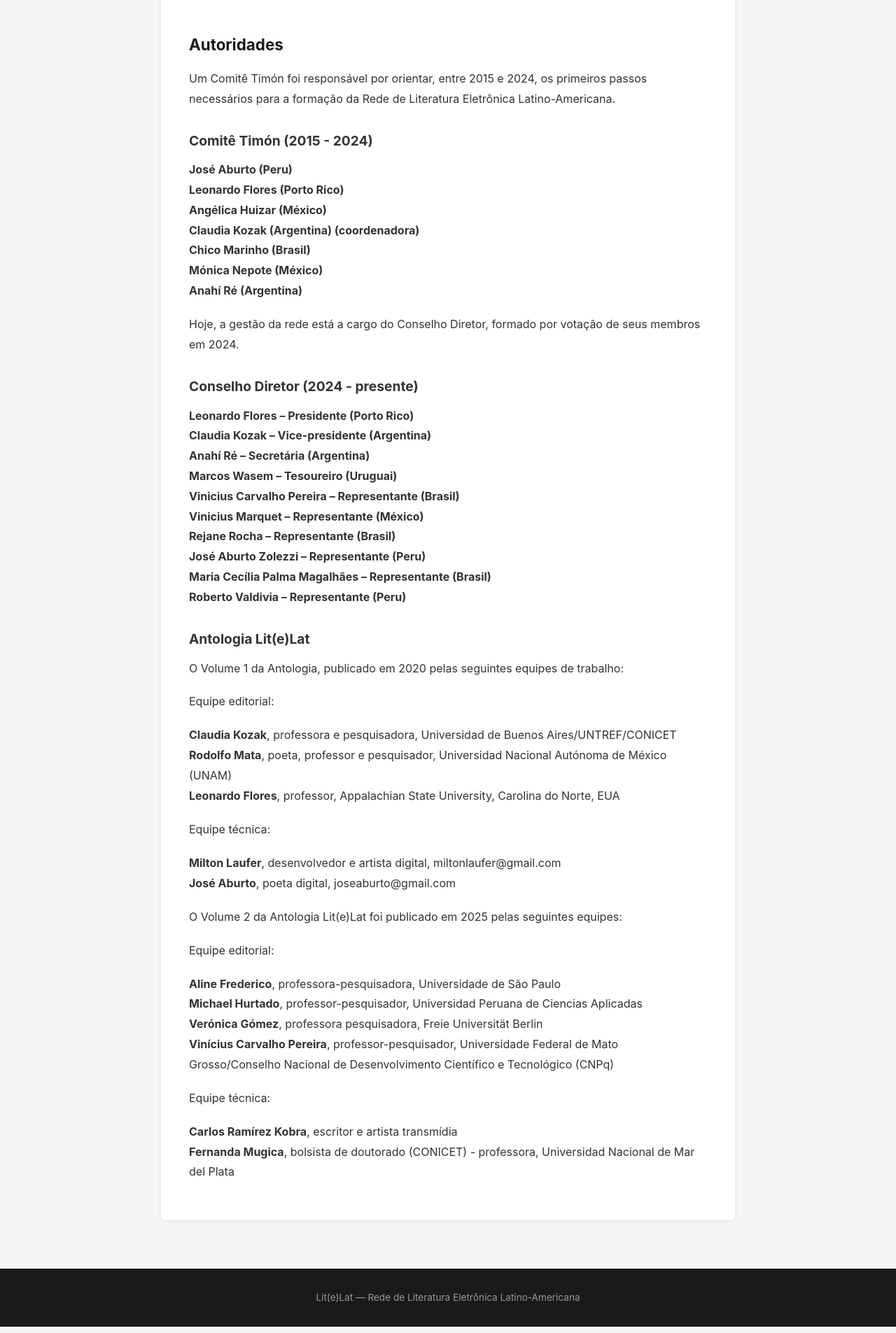
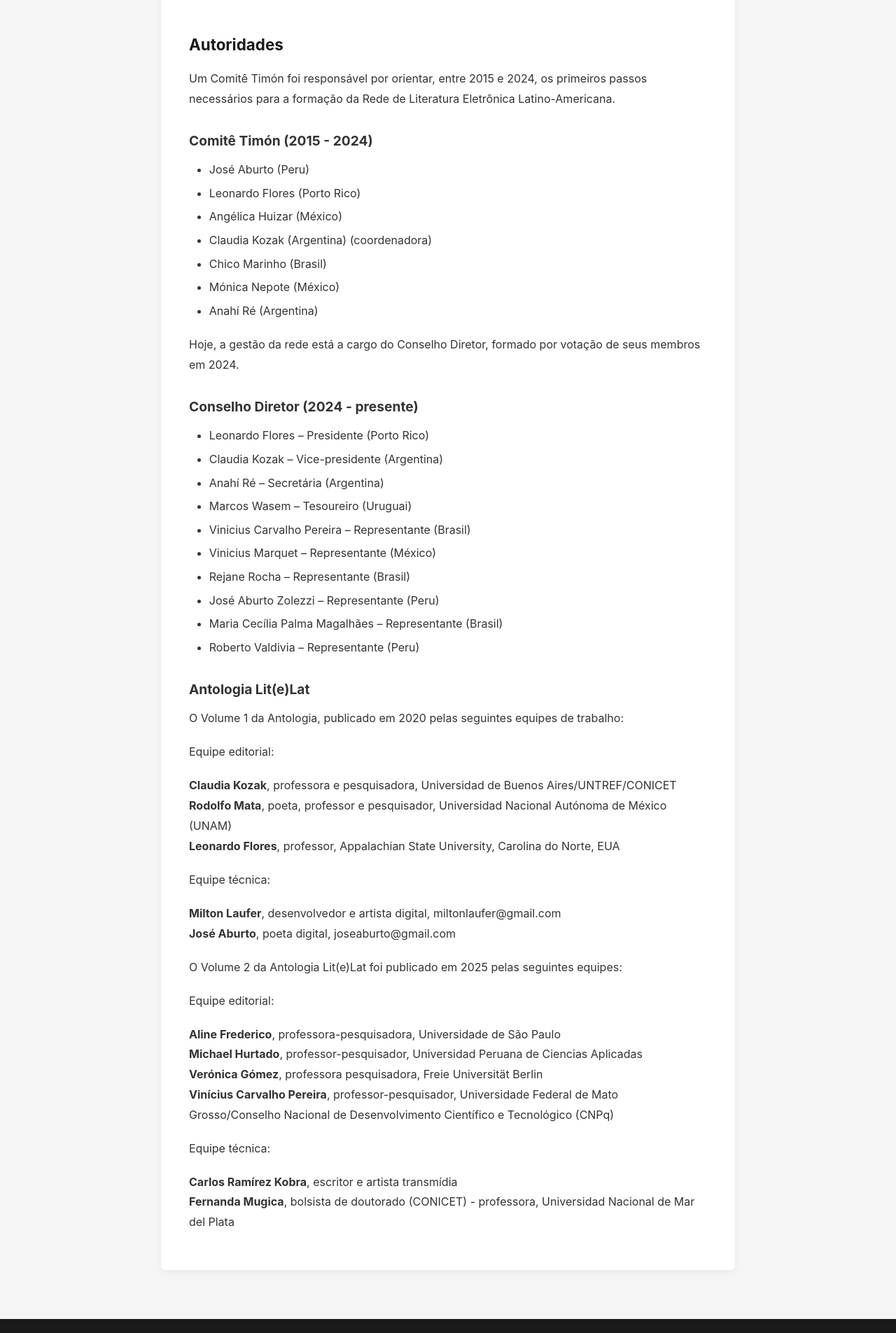
Before and after one commit to leo-elo/litelat, a Jekyll site: the page built from _pages/pt/sobre.html, in a window 1280 px wide. Shown: the part 1451-3356 px from the top of the page at 70% size. Built offline with Jekyll 4.4.1, drawn with Linux system fonts in a browser that asks for light colours.

Commit message:
Autoridades name lists: switch to bullets, remove bold
Co-Authored-By: Claude Sonnet 4.6 <noreply@anthropic.com>

```diff
--- a/_pages/pt/sobre.html
+++ b/_pages/pt/sobre.html
@@ -36,32 +36,32 @@ translation: /es/acerca/
 
 <h3>Comitê Timón (2015 - 2024)</h3>
 
-<p>
-  <strong>José Aburto (Peru)</strong><br>
-  <strong>Leonardo Flores (Porto Rico)</strong><br>
-  <strong>Angélica Huizar (México)</strong><br>
-  <strong>Claudia Kozak (Argentina) (coordenadora)</strong><br>
-  <strong>Chico Marinho (Brasil)</strong><br>
-  <strong>Mónica Nepote (México)</strong><br>
-  <strong>Anahí Ré (Argentina)</strong>
-</p>
+<ul>
+  <li>José Aburto (Peru)</li>
+  <li>Leonardo Flores (Porto Rico)</li>
+  <li>Angélica Huizar (México)</li>
+  <li>Claudia Kozak (Argentina) (coordenadora)</li>
+  <li>Chico Marinho (Brasil)</li>
+  <li>Mónica Nepote (México)</li>
+  <li>Anahí Ré (Argentina)</li>
+</ul>
 
 <p>Hoje, a gestão da rede está a cargo do Conselho Diretor, formado por votação de seus membros em 2024.</p>
 
 <h3>Conselho Diretor (2024 - presente)</h3>
 
-<p>
-  <strong>Leonardo Flores – Presidente (Porto Rico)</strong><br>
-  <strong>Claudia Kozak – Vice-presidente (Argentina)</strong><br>
-  <strong>Anahí Ré – Secretária (Argentina)</strong><br>
-  <strong>Marcos Wasem – Tesoureiro (Uruguai)</strong><br>
-  <strong>Vinicius Carvalho Pereira – Representante (Brasil)</strong><br>
-  <strong>Vinicius Marquet – Representante (México)</strong><br>
-  <strong>Rejane Rocha – Representante (Brasil)</strong><br>
-  <strong>José Aburto Zolezzi – Representante (Peru)</strong><br>
-  <strong>Maria Cecília Palma Magalhães – Representante (Brasil)</strong><br>
-  <strong>Roberto Valdivia – Representante (Peru)</strong>
-</p>
+<ul>
+  <li>Leonardo Flores – Presidente (Porto Rico)</li>
+  <li>Claudia Kozak – Vice-presidente (Argentina)</li>
+  <li>Anahí Ré – Secretária (Argentina)</li>
+  <li>Marcos Wasem – Tesoureiro (Uruguai)</li>
+  <li>Vinicius Carvalho Pereira – Representante (Brasil)</li>
+  <li>Vinicius Marquet – Representante (México)</li>
+  <li>Rejane Rocha – Representante (Brasil)</li>
+  <li>José Aburto Zolezzi – Representante (Peru)</li>
+  <li>Maria Cecília Palma Magalhães – Representante (Brasil)</li>
+  <li>Roberto Valdivia – Representante (Peru)</li>
+</ul>
 
 <h3>Antologia Lit(e)Lat</h3>
 
```
Also changed, not shown: _pages/es/acerca-2.html (+21 -21 lines).
